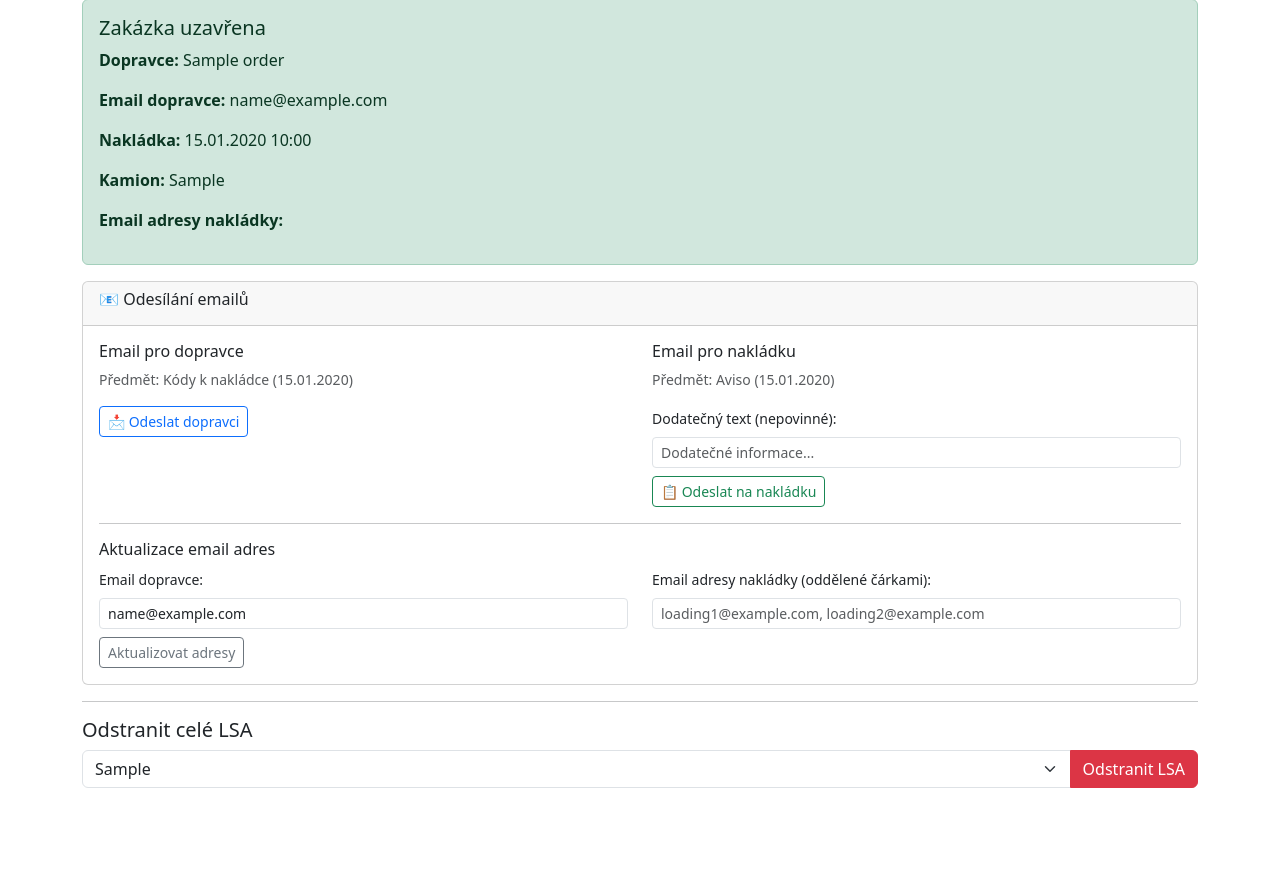
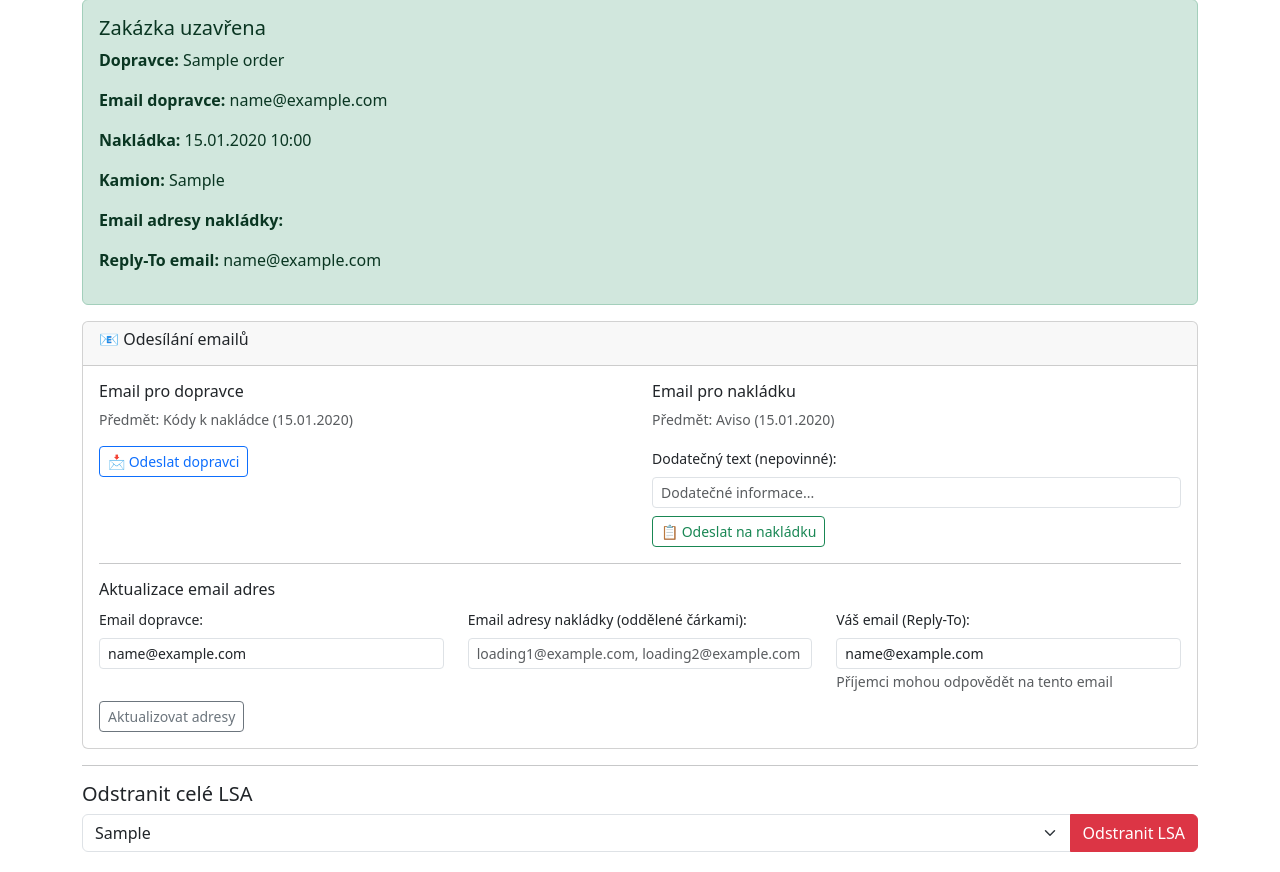
Before and after one commit to tomastomeska/Hueppe-beta, a Flask app: page /order/1 in a window 1280 px wide. Shown: the part 1328-2200 px from the top of the page. Before the commit the page ends 2116 px from the top, so only its background shows below. Run offline with Flask 3, Linux system fonts and the light colour scheme; tables that the repository leaves empty hold one stand-in row (values such as "Sample post").

Commit message:
Add user email field for Reply-To functionality

```diff
--- a/app.py
+++ b/app.py
@@ -60,6 +60,7 @@ class Order(db.Model):
     # Email addresses
     carrier_email = db.Column(db.String(120))
     loading_emails = db.Column(db.Text)  # JSON string pro více emailů
+    user_email = db.Column(db.String(120))  # Email uživatele pro Reply-To
 
     def __repr__(self):
         return f'<Order {self.id} {self.name}>'
@@ -198,18 +199,25 @@ def calculate_file_hash(file_content):
     """Calculate SHA256 hash of file content"""
     return hashlib.sha256(file_content).hexdigest()
 
-def send_email(to_emails, subject, body, html_body=None):
+def send_email(to_emails, subject, body, html_body=None, sender_email=None, reply_to=None):
     """Odešle email pomocí SMTP konfigurace nebo lokálního sendmail"""
     try:
         smtp_config = SETTINGS.get('smtp', {})
 
-        # Nastavení odesílací adresy
-        from_email = smtp_config.get('from', 'tomeska@european.cz')
+        # Nastavení odesílací adresy (custom nebo výchozí)
+        from_email = sender_email or smtp_config.get('from', 'tomeska@european.cz')
 
         # Vytvoření emailu
         msg = MIMEMultipart('alternative')
         msg['From'] = from_email
         msg['Subject'] = subject
+
+        # Nastavení Reply-To pokud je specifikované
+        if reply_to:
+            msg['Reply-To'] = reply_to
+        elif sender_email and sender_email != from_email:
+            # Pokud je custom sender, nastavit jako Reply-To
+            msg['Reply-To'] = sender_email
 
         # Přidání textové části
         text_part = MIMEText(body, 'plain', 'utf-8')
@@ -1012,7 +1020,13 @@ def send_carrier_email(order_id):
         subject = f"Kódy k nakládce ({pickup_date})"
         body = generate_carrier_email_body(order)
 
-        success, message = send_email(order.carrier_email, subject, body)
+        # Použití uživatelského emailu jako Reply-To
+        success, message = send_email(
+            to_emails=order.carrier_email,
+            subject=subject,
+            body=body,
+            reply_to=order.user_email
+        )
 
         if success:
             return jsonify({'success': True, 'message': 'Email byl odeslán dopravci'})
@@ -1054,7 +1068,14 @@ def send_loading_email(order_id):
 
         text_body, html_body = generate_loading_email_body(order, additional_text)
 
-        success, message = send_email(loading_emails, subject, text_body, html_body)
+        # Použití uživatelského emailu jako Reply-To
+        success, message = send_email(
+            to_emails=loading_emails,
+            subject=subject,
+            body=text_body,
+            html_body=html_body,
+            reply_to=order.user_email
+        )
 
         if success:
             return jsonify({'success': True, 'message': f'Email byl odeslán na {len(loading_emails)} adres'})
@@ -1072,6 +1093,7 @@ def update_order_emails(order_id):
     try:
         carrier_email = request.form.get('carrier_email', '').strip()
         loading_emails_text = request.form.get('loading_emails', '').strip()
+        user_email = request.form.get('user_email', '').strip()
 
         # Parsování loading emails
         if loading_emails_text:
@@ -1081,6 +1103,7 @@ def update_order_emails(order_id):
             order.loading_emails = None
 
         order.carrier_email = carrier_email if carrier_email else None
+        order.user_email = user_email if user_email else None
 
         db.session.commit()
         flash('Email adresy byly aktualizovány', 'success')
--- a/templates/order.html
+++ b/templates/order.html
@@ -321,6 +321,9 @@
           {% set loading_emails_list = order.loading_emails|from_json %}
           <p><strong>Email adresy nakládky:</strong> {{ loading_emails_list|join(', ') }}</p>
         {% endif %}
+        {% if order.user_email %}
+          <p><strong>Reply-To email:</strong> {{ order.user_email }}</p>
+        {% endif %}
       </div>
 
       <!-- Email funkce pro uzavřené zakázky -->
@@ -363,15 +366,20 @@
           <h6>Aktualizace email adres</h6>
           <form method="post" action="{{ url_for('update_order_emails', order_id=order.id) }}">
             <div class="row">
-              <div class="col-md-6">
+              <div class="col-md-4">
                 <label class="form-label small">Email dopravce:</label>
                 <input type="email" name="carrier_email" class="form-control form-control-sm" value="{{ order.carrier_email or '' }}" placeholder="dopravce@example.com">
               </div>
-              <div class="col-md-6">
+              <div class="col-md-4">
                 <label class="form-label small">Email adresy nakládky (oddělené čárkami):</label>
                 <input type="text" name="loading_emails" class="form-control form-control-sm"
                        value="{% if order.loading_emails %}{{ (order.loading_emails|from_json)|join(', ') }}{% endif %}"
                        placeholder="loading1@example.com, loading2@example.com">
+              </div>
+              <div class="col-md-4">
+                <label class="form-label small">Váš email (Reply-To):</label>
+                <input type="email" name="user_email" class="form-control form-control-sm" value="{{ order.user_email or '' }}" placeholder="vas.email@company.com">
+                <small class="text-muted">Příjemci mohou odpovědět na tento email</small>
               </div>
             </div>
             <button type="submit" class="btn btn-sm btn-outline-secondary mt-2">Aktualizovat adresy</button>
```
